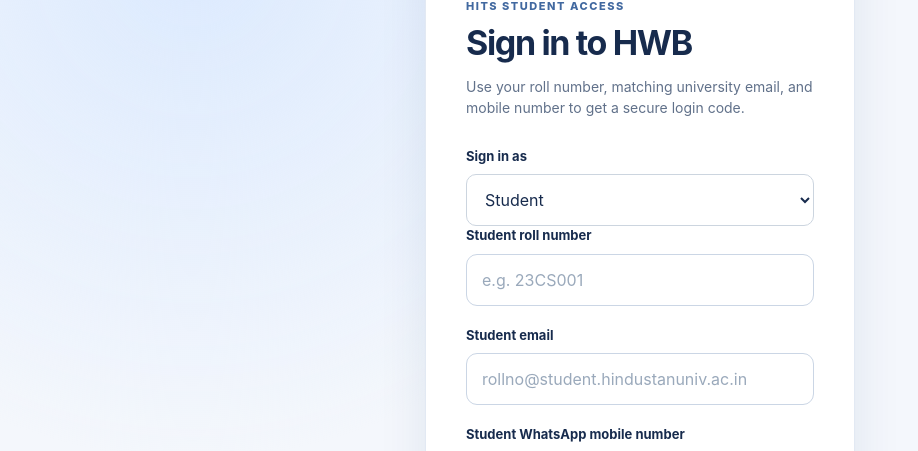
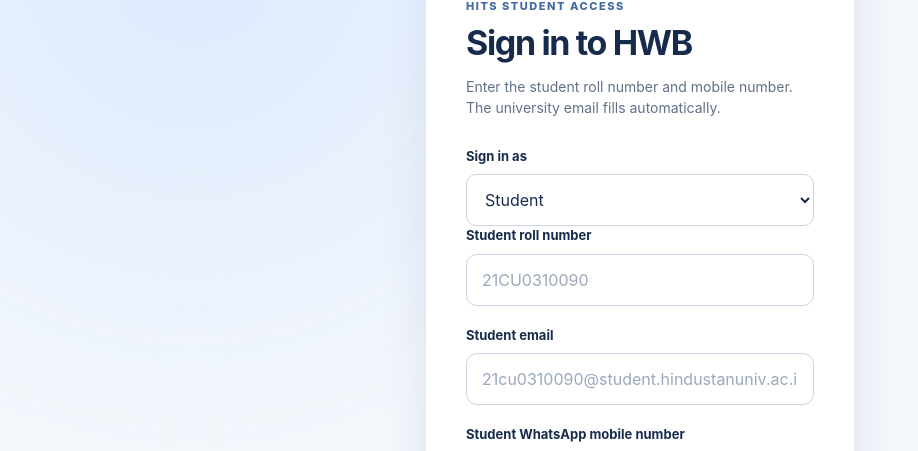
Before and after one commit to backup-alt/hwb-student-login, a React (Create React App) app: page /#/ in a window 1280 px wide. Shown: the part 145-596 px from the top of the page, without its empty margins (0-918 px from the left). Built offline with nearby package versions, Linux system fonts and the light colour scheme; no server answers.

Commit message:
Autofill student email from roll number

```diff
--- a/src/pages/LoginPage.js
+++ b/src/pages/LoginPage.js
@@ -7,7 +7,7 @@
 
 function LoginPage() {
   const [rollNo, setRollNo] = useState("");
-  const [email, setEmail] = useState("");
+  const email = rollNo.trim() ? `${rollNo.trim().toLowerCase()}@student.hindustanuniv.ac.in` : "";
   const [role, setRole] = useState("student");
   const [parentName, setParentName] = useState("");
   const [phone, setPhone] = useState("");
@@ -87,7 +87,7 @@
     event.preventDefault();
     setError("");
     if (!rollNo.trim() || !email.trim() || !phone.trim()) {
-      setError("Enter your roll number, student email, and mobile number.");
+      setError("Enter the student roll number and mobile number.");
       return;
     }
     setLoading(true);
@@ -137,7 +137,7 @@
         <h1 id="login-heading">Sign in to HWB</h1>
         <p className="login-intro">
           {step === "details"
-            ? "Use your roll number, matching university email, and mobile number to get a secure login code."
+            ? "Enter the student roll number and mobile number. The university email fills automatically."
             : `Enter the code sent to ${email.trim()}. It expires in 10 minutes.`}
         </p>
 
@@ -157,13 +157,13 @@
             </>}
             <label htmlFor="rollNo">Student roll number</label>
             <input id="rollNo" name="rollNo" type="text" autoComplete="username" autoCapitalize="characters"
-              maxLength={30} placeholder="e.g. 23CS001" value={rollNo}
-              onChange={(event) => setRollNo(event.target.value)} required />
+              maxLength={30} placeholder="21CU0310090" value={rollNo}
+              onChange={(event) => setRollNo(event.target.value.toUpperCase())} required />
 
             <label htmlFor="studentEmail">Student email</label>
-            <input id="studentEmail" name="studentEmail" type="email" autoComplete="email"
-              placeholder="rollno@student.hindustanuniv.ac.in" value={email}
-              onChange={(event) => setEmail(event.target.value)} required />
+            <input id="studentEmail" name="studentEmail" type="email" autoComplete="off"
+              placeholder="21cu0310090@student.hindustanuniv.ac.in" value={email}
+              readOnly required />
 
             <label htmlFor="mobileNumber">{role === "parent" ? "Parent WhatsApp mobile number" : "Student WhatsApp mobile number"}</label>
             <input id="mobileNumber" name="mobileNumber" type="tel" autoComplete="tel"
```
Also changed, not shown: 1 other file (tests, documents, lock files or other folders).
